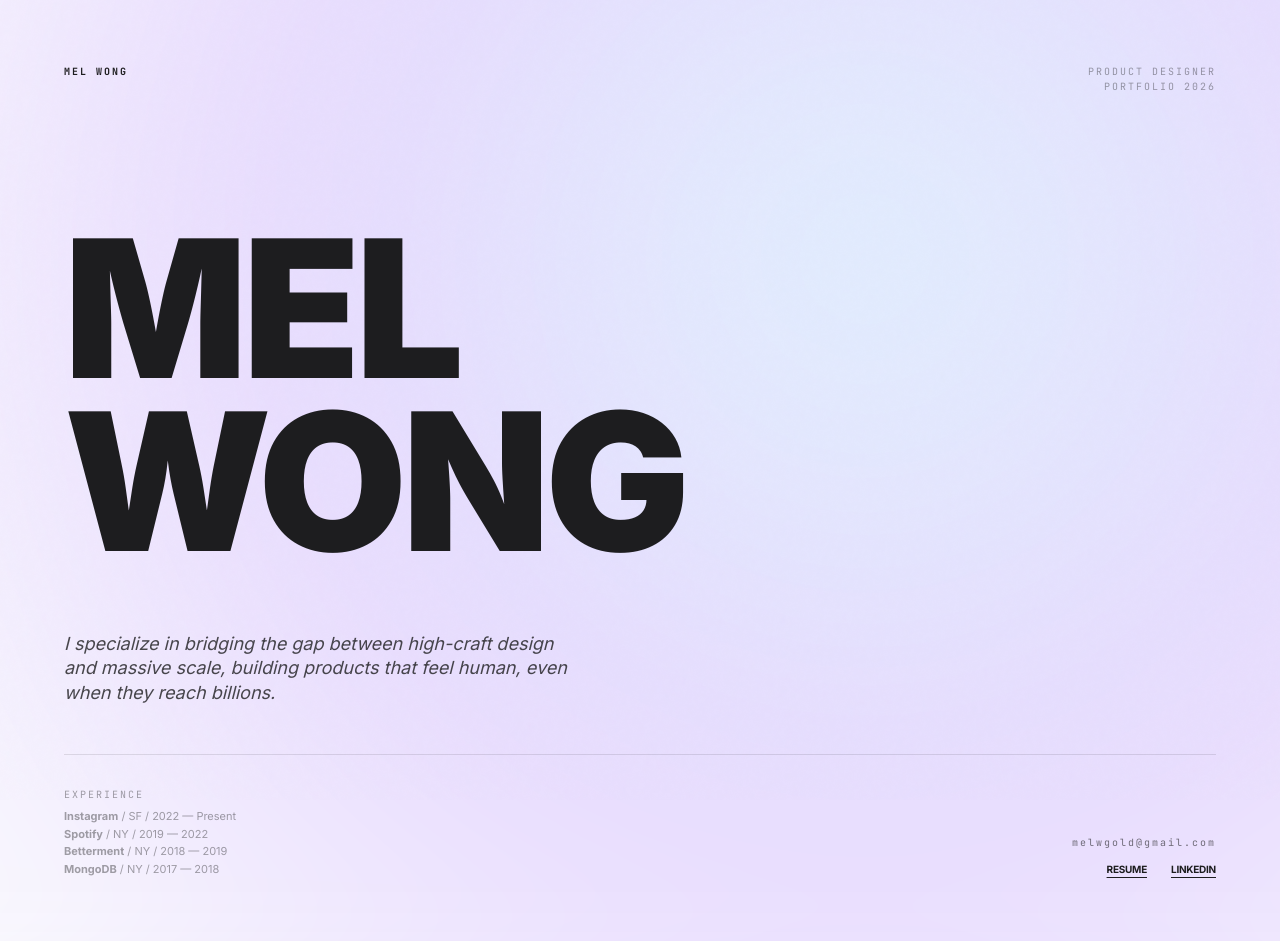
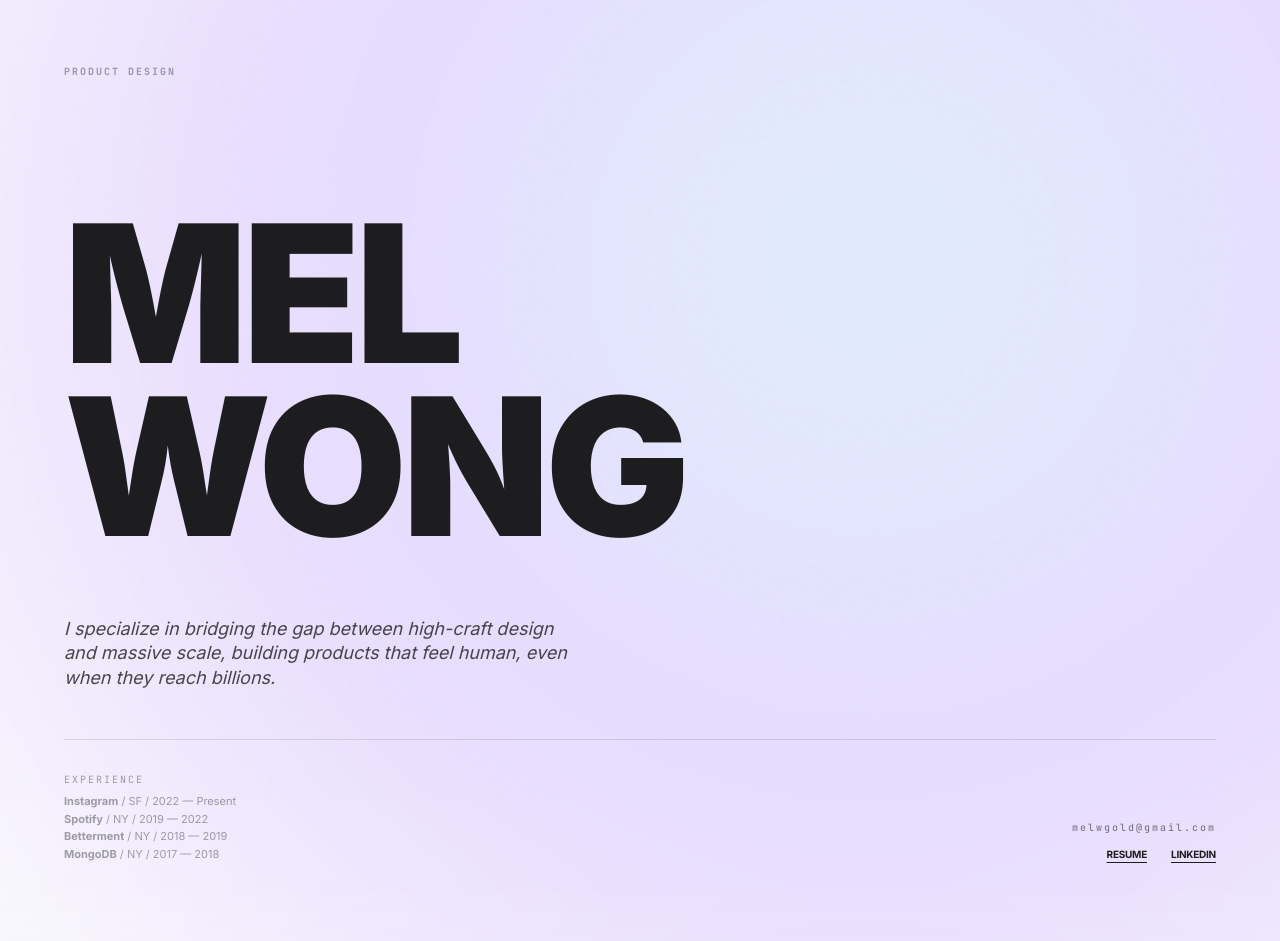
Before and after one commit to melwgold/mel-resume, a website built with Vite: page index.html in a window 1280 px wide. Built offline with nearby package versions, Linux system fonts and the light colour scheme.

Commit message:
Updated subtitles

```diff
--- a/index.html
+++ b/index.html
@@ -17,8 +17,7 @@
     <main class="relative z-10 flex flex-col min-h-[100dvh] p-6 md:p-12 lg:p-16">
 
         <nav class="flex justify-between items-start w-full mb-12 md:mb-32">
-            <span class="label-mono !opacity-100 font-bold">Mel Wong</span>
-            <span class="label-mono text-right">Product Designer<br/>Portfolio 2026</span>
+            <span class="label-mono font-bold">Product Design</span>
         </nav>
 
         <header class="max-w-4xl flex-grow">
```
